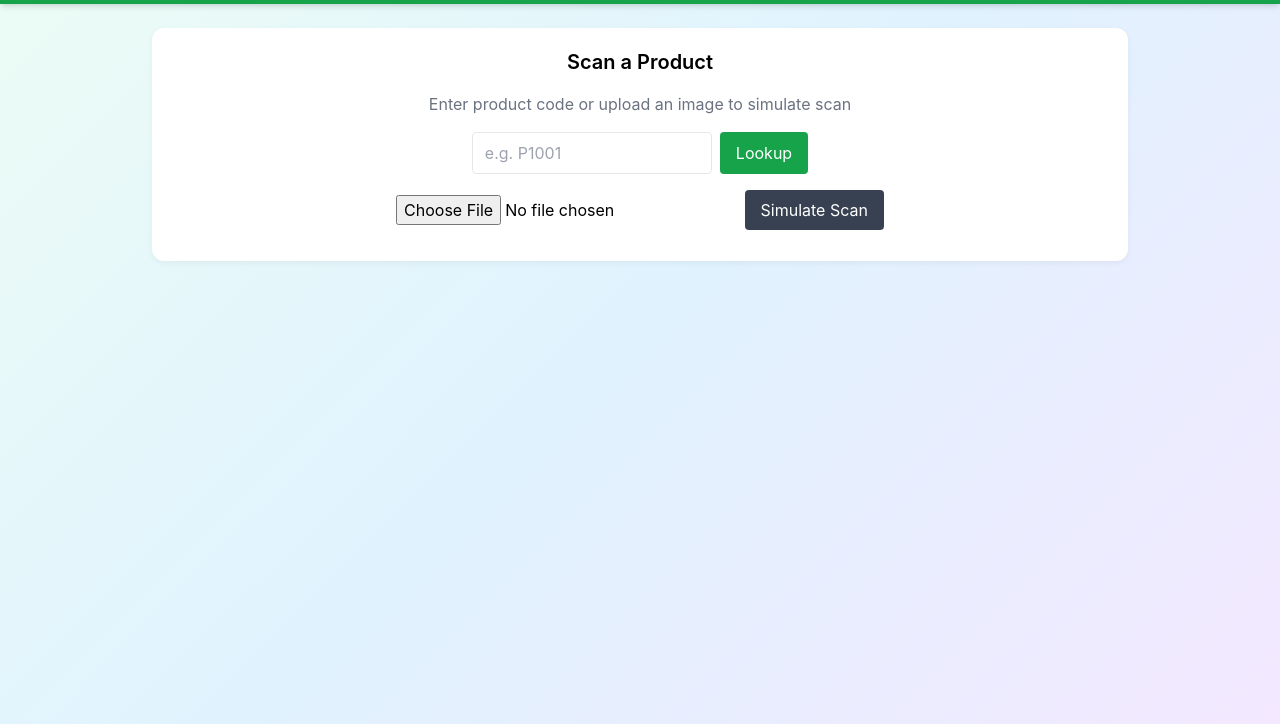
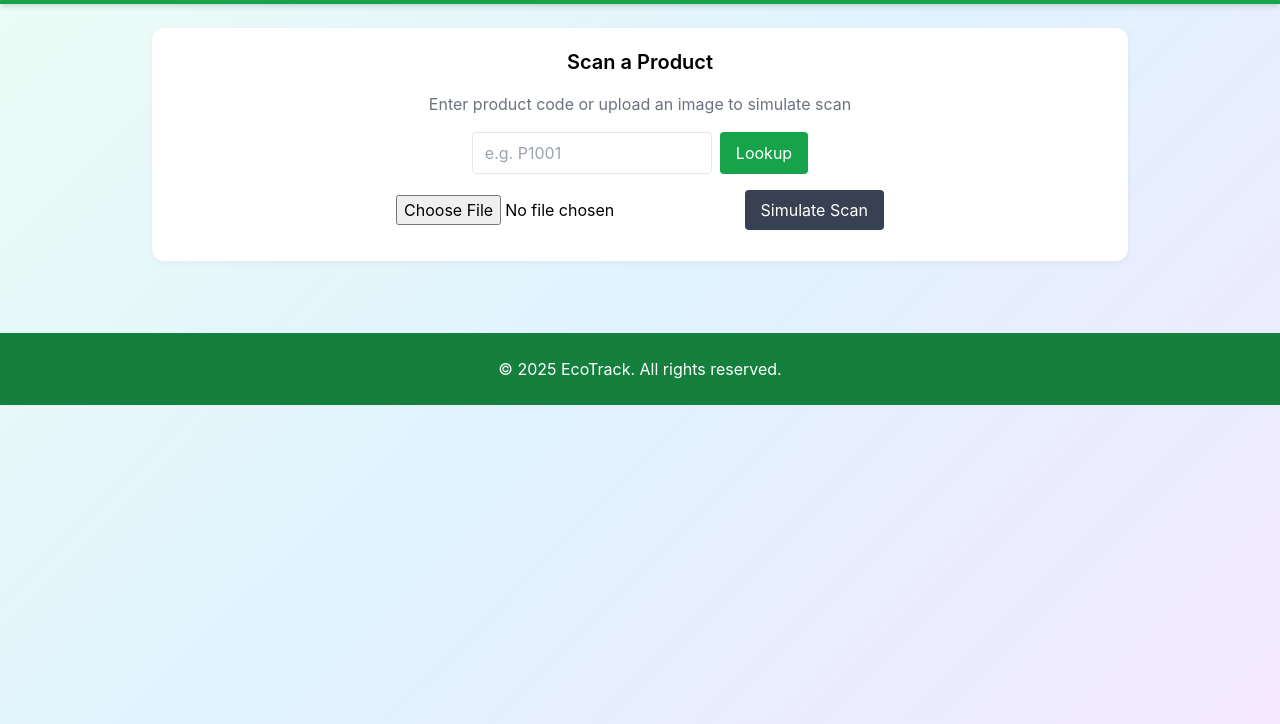
Before and after one commit to anuj-maurya-01/hackathon, a plain HTML site: page scan.html in a window 1280 px wide. Shown: the part 76-800 px from the top of the page. Drawn offline with nearby package versions, Linux system fonts and the light colour scheme.

Commit message:
Update scan.html

```diff
--- a/scan.html
+++ b/scan.html
@@ -161,5 +161,8 @@
       lookupProduct(randomCode);
     }
   </script>
+  <footer class="bg-green-700 text-white text-center py-6 mt-12">
+    <p>© 2025 EcoTrack. All rights reserved.</p>
+  </footer>
 </body>
 </html>
```
